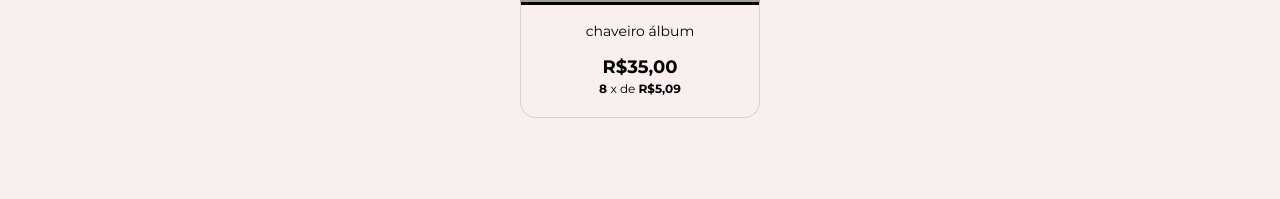
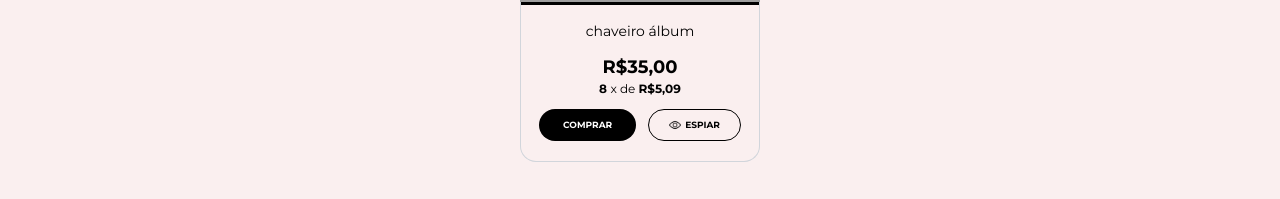
Before and after one commit to gifreitass/artsweven, a Next.js app: page / in a window 1280 px wide. Shown: the part 372-571 px from the top of the page. Built offline with nearby package versions, Linux system fonts and the light colour scheme; no server answers; grey boxes are pictures that could not be loaded.

Commit message:
create product card buttons

```diff
--- a/src/components/molecules/SiteProductCard.tsx
+++ b/src/components/molecules/SiteProductCard.tsx
@@ -1,6 +1,6 @@
 const SiteProductCard = () => {
     return (
-        <div>
+        <div className="cursor-pointer">
             <img className="w-60 rounded-t-2xl" src="https://acdn-us.mitiendanube.com/stores/001/661/511/products/foto-7-d569e0f12eaca9a4da17472461921776-1024-1024.webp" alt="" />
             <div className="flex flex-col items-center border-gray-300 border-x-[1px] border-b-[1px] gap-3 pb-5 rounded-b-2xl">
                 <p className="border-t-[3px] border-black w-full text-center pt-4 text-sm">chaveiro álbum</p>
@@ -8,6 +8,12 @@ const SiteProductCard = () => {
                     <p className="text-lg"><b>R$35,00</b></p>
                     <p className="text-xs"><b>8 </b>x de <b>R$5,09</b></p>
                 </div>
+                <div className="flex text-[9px] gap-3 font-bold overflow-hidden">
+                    <button className="bg-black text-white px-6 py-2 rounded-3xl">COMPRAR</button>
+                    <button className="px-5 py-2 rounded-3xl border-black border-[1px] flex items-center gap-1">
+                        <img className="w-3" src="/images/view.png" alt="eye icon" />ESPIAR
+                    </button>
+                </div>
             </div>
         </div>
     )
--- a/src/components/organisms/SiteNavBar.tsx
+++ b/src/components/organisms/SiteNavBar.tsx
@@ -29,9 +29,7 @@ const SiteNavBar = () => {
                     </div>
                 </div>
             </div>
-            {/* <div className="bg-white w-full h-[1px]"></div> */}
             <div className="text-white flex justify-evenly text-[13px] border-t-[1px] pt-3">
-                {/* páginas do site com link para a página */}
                 {categories && categories.map((category, index) => {
                     return <Link key={index} href={`/pages/${(category.id).toString()}`}><p>{category.name}</p></Link>
                 })}
```
Also changed, not shown: public/images/view.png (added).
